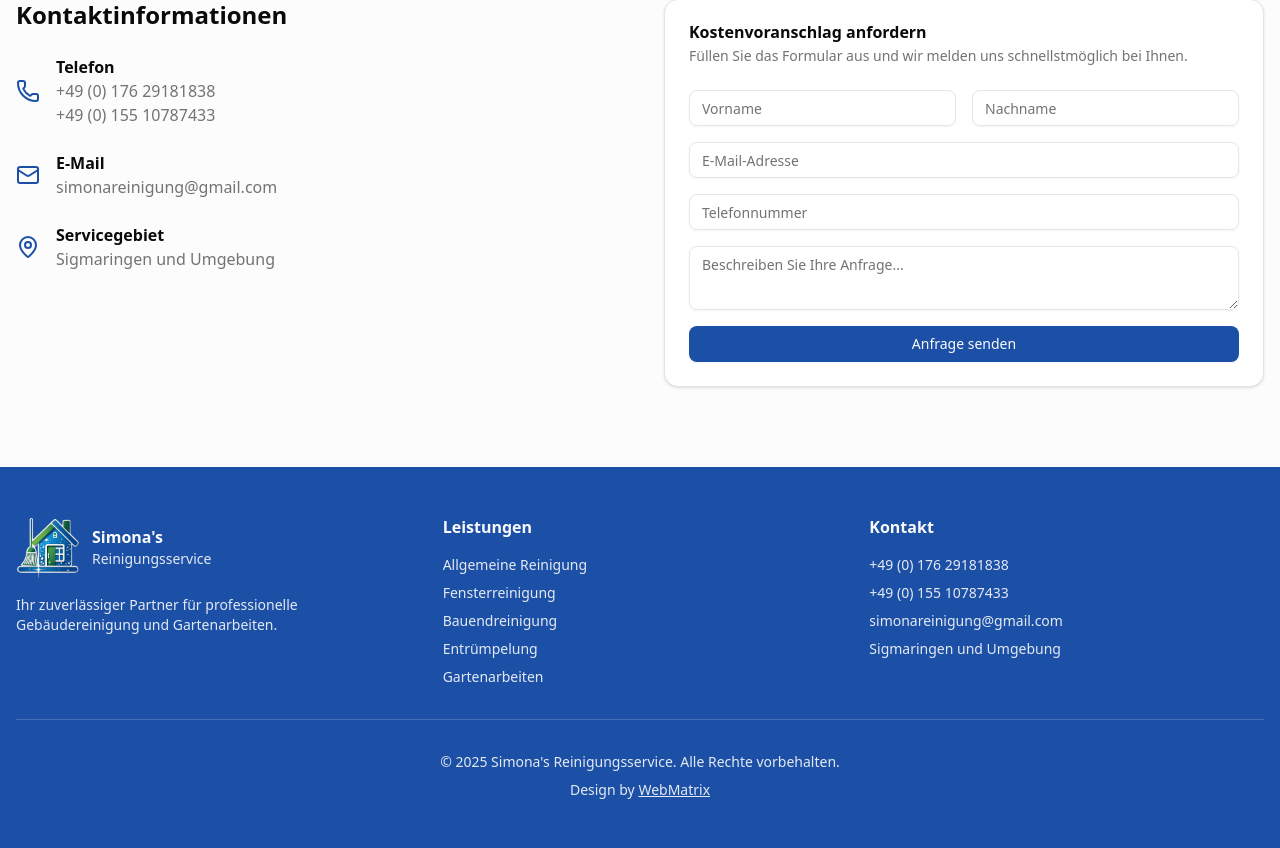
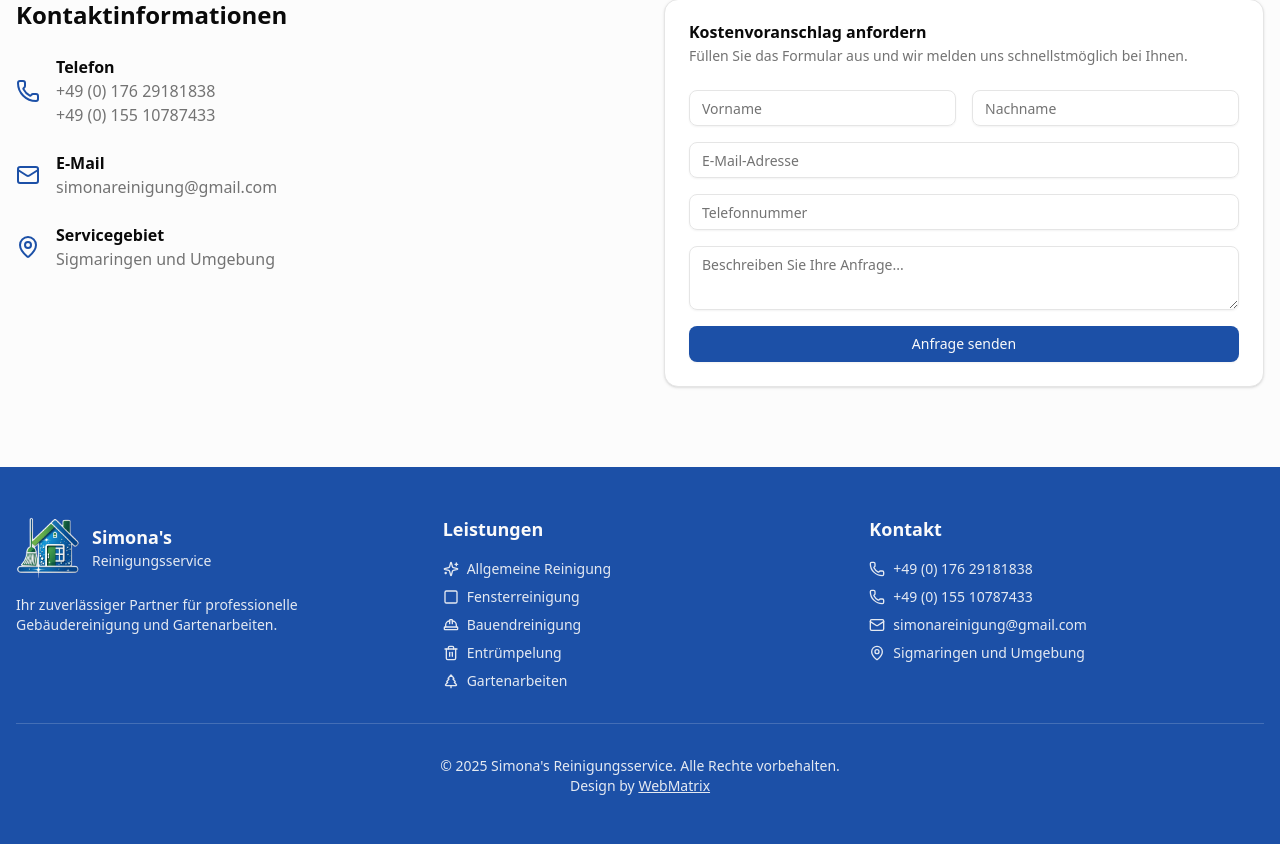
Before and after one commit to ashukuro/simonas-service, a React (Vite) app: page / in a window 1280 px wide. Shown: the part 2628-3476 px from the top of the page. Built offline with nearby package versions, Linux system fonts and the light colour scheme.

Commit message:
`Update layout and styling of services and contact sections in App component`

```diff
--- a/src/App.jsx
+++ b/src/App.jsx
@@ -380,7 +380,7 @@ function App() {
               <div className="flex items-center space-x-3 mb-4">
                 <img src={logo} alt="Simona's Reinigungsservice Logo" className="h-16 w-16" />
                 <div>
-                  <h5 className="font-bold">Simona's</h5>
+                  <h5 className="font-bold text-lg">Simona's</h5>
                   <p className="text-sm opacity-90">Reinigungsservice</p>
                 </div>
               </div>
@@ -390,28 +390,28 @@ function App() {
               </p>
             </div>
             <div>
-              <h5 className="font-bold mb-4">Leistungen</h5>
+              <h5 className="font-bold text-lg mb-4">Leistungen</h5>
               <ul className="space-y-2 text-sm opacity-90">
-                <li>Allgemeine Reinigung</li>
-                <li>Fensterreinigung</li>
-                <li>Bauendreinigung</li>
-                <li>Entrümpelung</li>
-                <li>Gartenarbeiten</li>
+                <li className="flex items-center gap-2"><Sparkles className="w-4 h-4" />Allgemeine Reinigung</li>
+                <li className="flex items-center gap-2"><Square className="w-4 h-4" />Fensterreinigung</li>
+                <li className="flex items-center gap-2"><HardHat className="w-4 h-4" />Bauendreinigung</li>
+                <li className="flex items-center gap-2"><Trash2 className="w-4 h-4" />Entrümpelung</li>
+                <li className="flex items-center gap-2"><TreePine className="w-4 h-4" />Gartenarbeiten</li>
               </ul>
             </div>
             <div>
-              <h5 className="font-bold mb-4">Kontakt</h5>
+              <h5 className="font-bold text-lg mb-4">Kontakt</h5>
               <div className="space-y-2 text-sm opacity-90">
-                <p>+49 (0) 176 29181838</p>
-                <p>+49 (0) 155 10787433</p>
-                <p>simonareinigung@gmail.com</p>
-                <p>Sigmaringen und Umgebung</p>
+                <p className="flex items-center gap-2"><Phone className="w-4 h-4" />+49 (0) 176 29181838</p>
+                <p className="flex items-center gap-2"><Phone className="w-4 h-4" />+49 (0) 155 10787433</p>
+                <p className="flex items-center gap-2"><Mail className="w-4 h-4" />simonareinigung@gmail.com</p>
+                <p className="flex items-center gap-2"><MapPin className="w-4 h-4" />Sigmaringen und Umgebung</p>
               </div>
             </div>
           </div>
-          <div className="border-t border-primary-foreground/20 mt-8 pt-8 text-center text-sm opacity-90">
+          <div className="border-t border-primary-foreground/20 mt-8 pt-8 flex flex-col md:flex-row justify-between items-center text-sm opacity-90">
             <p>&copy; 2025 Simona's Reinigungsservice. Alle Rechte vorbehalten.</p>
-            <p className="mt-2">Design by <a href="https://www.web-matrix.me" target="_blank" rel="noopener noreferrer" className="underline">WebMatrix</a></p>
+            <p className="mt-4 md:mt-0">Design by <a href="https://www.web-matrix.me" target="_blank" rel="noopener noreferrer" className="underline hover:text-accent transition-colors">WebMatrix</a></p>
           </div>
         </div>
       </footer>
```
